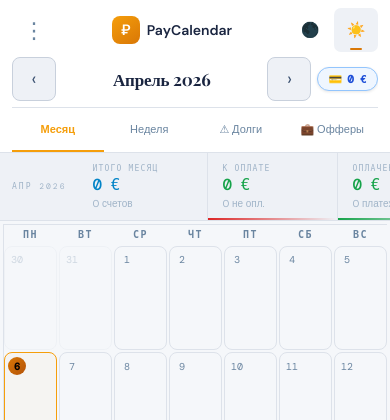
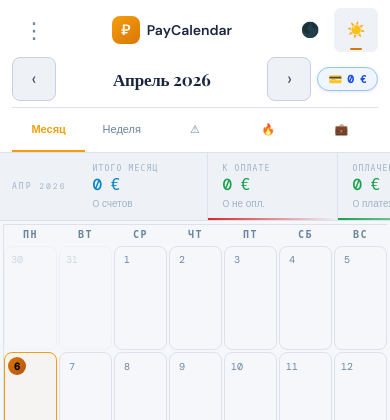
Before and after one commit to alexkitpl1/paycalendar, a Flask app: page / in a window 390 px wide. Shown: the top 420 px of the page. Run offline with Flask 3, Linux system fonts and the light colour scheme; data that the repository does not hold is empty; parts of the project's set-up code (start-up, migrations or seed data) failed here and were passed over; some web fonts are replaced.

Commit message:
Кнопки «⚠ Просроченные» и «🔥 Срочные» в панели видов
- Desktop: «⚠ Просроченные» и «🔥 Срочные» с текстом
- Mobile: «⚠» и «🔥» иконки в нижних табах
- openUrgentList() — показывает срочные (до 3 дней), если нет —
  показывает просроченные

Co-Authored-By: Claude Sonnet 4.6 <noreply@anthropic.com>

```diff
--- a/templates/index.html
+++ b/templates/index.html
@@ -503,7 +503,8 @@ body {
       <div class="view-toggle">
         <button class="vtab active" id="vt-m"  onclick="setView('month')">Месяц</button>
         <button class="vtab"        id="vt-w"  onclick="setView('week')">Неделя</button>
-        <button class="vtab"        id="vt-o"  onclick="setView('overdue')">⚠</button>
+        <button class="vtab"        id="vt-o"  onclick="setView('overdue')">⚠ Просроченные</button>
+        <button class="vtab"        id="vt-urg" onclick="openUrgentList()">🔥 Срочные</button>
         <button class="vtab"        id="vt-of" onclick="setView('offers')">💼</button>
         <button class="vtab" id="vt-ct"        onclick="setView('contracts')">📋</button>
       </div>
@@ -537,8 +538,9 @@ body {
     <div class="m-tabs">
       <button class="vtab active" id="vt-m2"  onclick="setView('month')">Месяц</button>
       <button class="vtab"        id="vt-w2"  onclick="setView('week')">Неделя</button>
-      <button class="vtab"        id="vt-o2"  onclick="setView('overdue')">⚠ Долги</button>
-      <button class="vtab"        id="vt-of2" onclick="setView('offers')">💼 Офферы</button>
+      <button class="vtab"        id="vt-o2"  onclick="setView('overdue')">⚠</button>
+      <button class="vtab"        id="vt-urg2" onclick="openUrgentList()">🔥</button>
+      <button class="vtab"        id="vt-of2" onclick="setView('offers')">💼</button>
     </div>
   </div>
 </div>
@@ -872,6 +874,17 @@ function openInvoiceList(title, invoices, canPay){
 }
 
 /* ─── Pending docs modal ────────────────────────────────────────────────── */
+function openUrgentList(){
+  var urgent=S.invoices.filter(function(i){return stOf(i)==='urgent'&&!isContract(i);});
+  if(!urgent.length){
+    var overdue=S.invoices.filter(function(i){return stOf(i)==='overdue'&&!isContract(i);});
+    if(overdue.length) openInvoiceList('⚠ Просроченные счета',overdue,true);
+    else alert('Нет срочных счетов');
+    return;
+  }
+  openInvoiceList('🔥 Срочные (до 3 дней)',urgent,true);
+}
+
 function openPendingDocs(){
   var pending=S.invoices.filter(function(i){return i.status!=='paid'&&!isContract(i);});
   pending.sort(function(a,b){return (a.due_date||'').localeCompare(b.due_date||'');});
```
